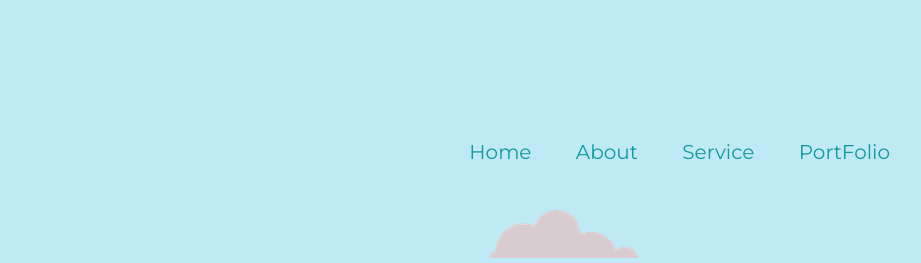
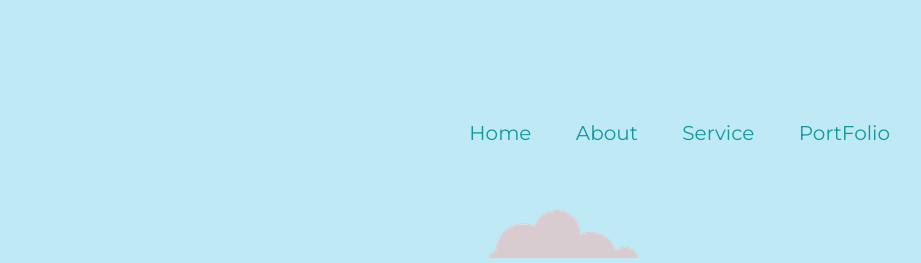
Before and after one commit to WeeenKang/profile, a plain HTML site: page profile_website/index.html in a window 1280 px wide. Shown: the top 263 px of the page, 242-1163 px from the left. Drawn offline with Linux system fonts and the light colour scheme.

Commit message:
Update style.css

```diff
--- a/profile_website/css/style.css
+++ b/profile_website/css/style.css
@@ -73,10 +73,6 @@ nav {
 nav ul li{
     list-style-type: none;
     display: inline-block;
-}
-
-nav ul li a {
-    display: block;
 }
 
 .pro {
```
